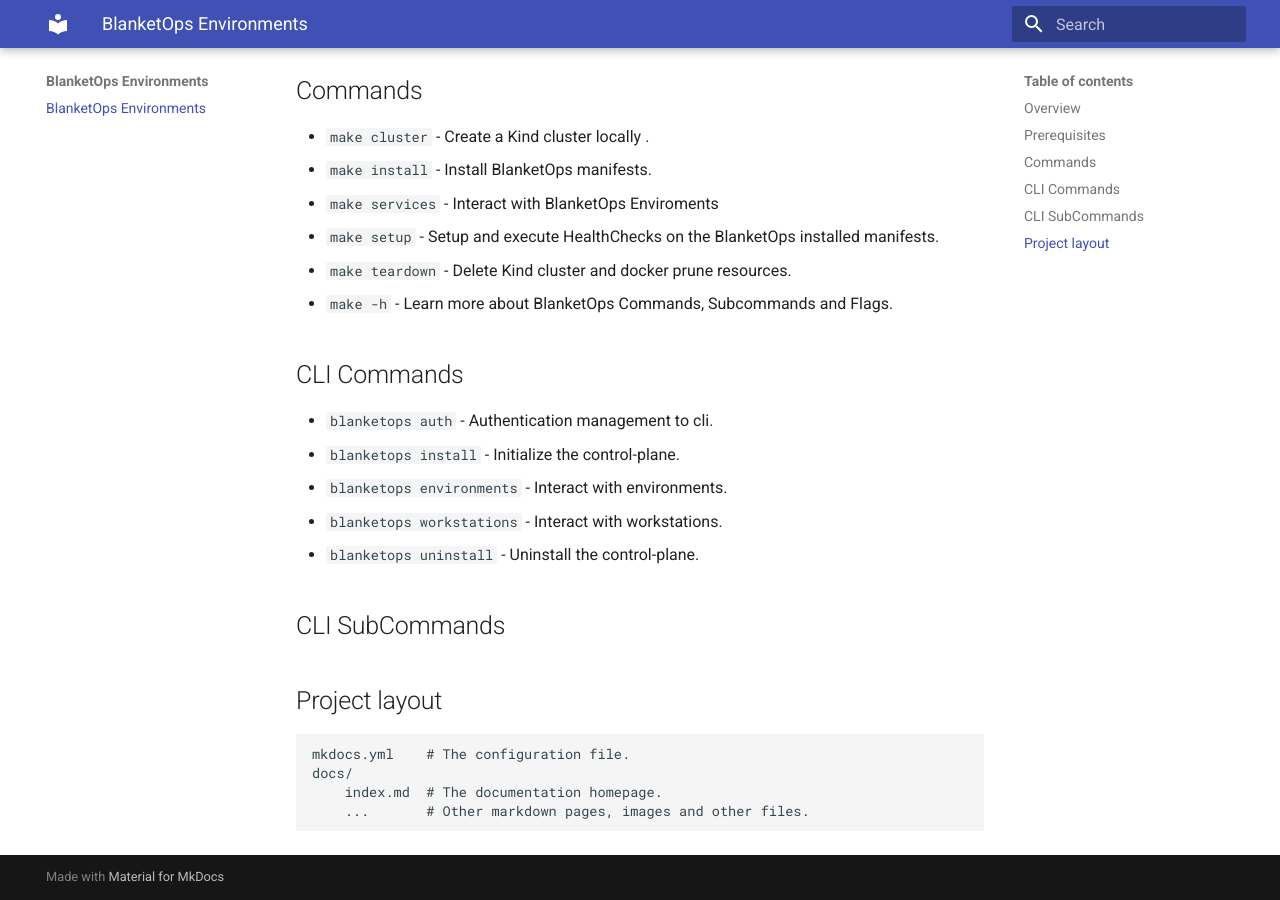
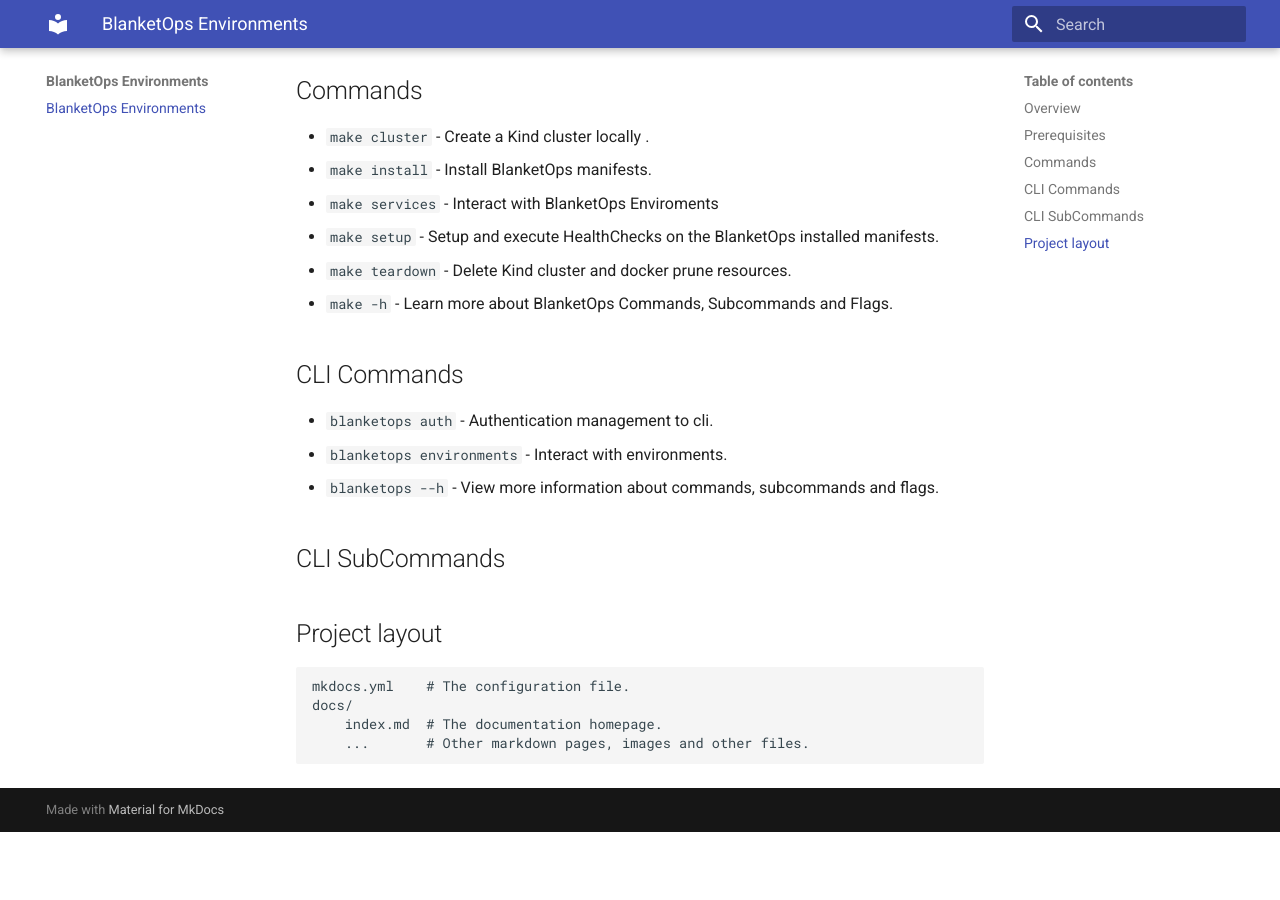
Before and after one commit to blanketops/blanketops-environments-min, an MkDocs documentation site: the page built from docs/index.md, in a window 1280 px wide and 900 px high, scrolled down 1427 px. Built offline with MkDocs 1.6.1 and Material for MkDocs 9.7.7, drawn with Linux system fonts in a browser that asks for light colours; after the commit the page ends 2259 px from its top, so only the background shows below that.

Commit message:
Tailor # ignore for site, trim down docs

```diff
--- a/docs/index.md
+++ b/docs/index.md
@@ -31,10 +31,8 @@
 ## CLI Commands
 
 * `blanketops auth`   - Authentication management to cli.
-* `blanketops install`  - Initialize the control-plane.
 * `blanketops environments` -  Interact with environments.
-* `blanketops workstations` -  Interact with workstations.
-* `blanketops uninstall` -  Uninstall the control-plane.
+* `blanketops --h  ` -  View more information about commands, subcommands and flags.
 
 ## CLI SubCommands
 
```
Also changed, not shown: 1 other file.
